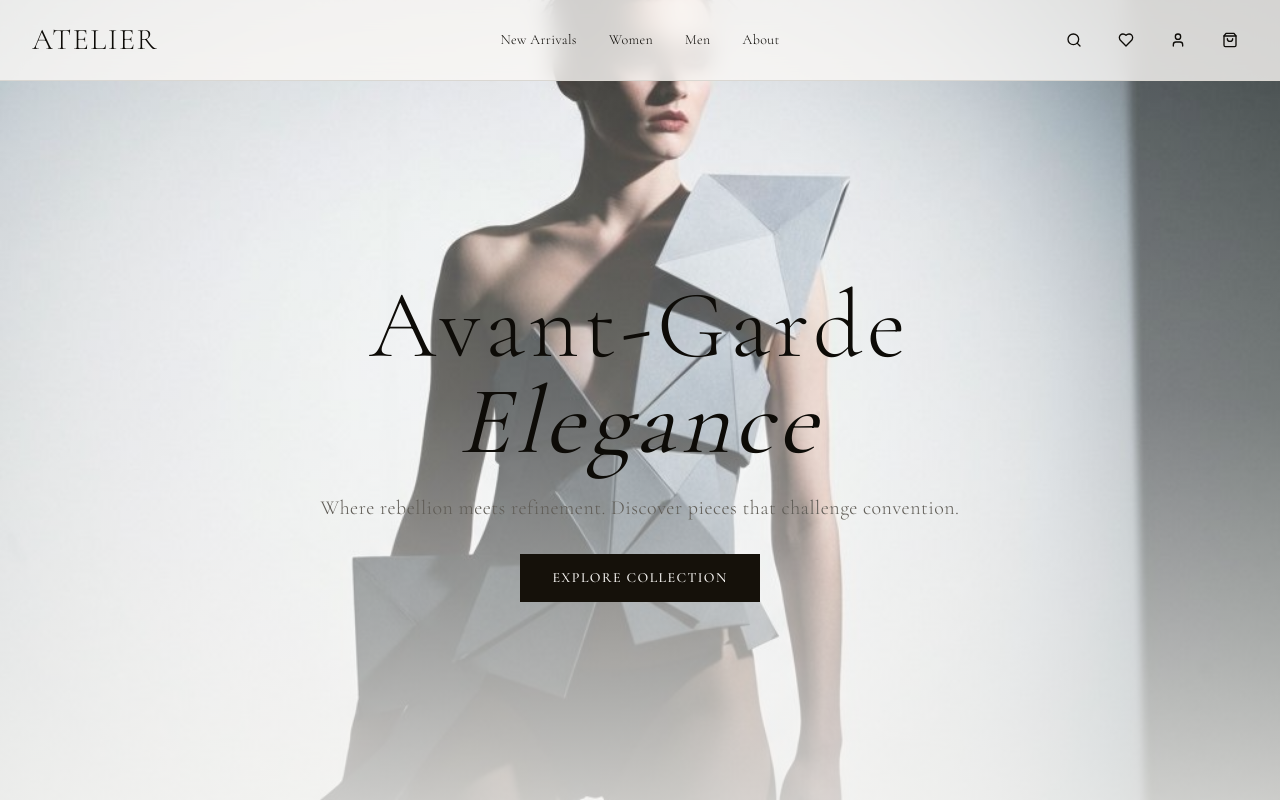
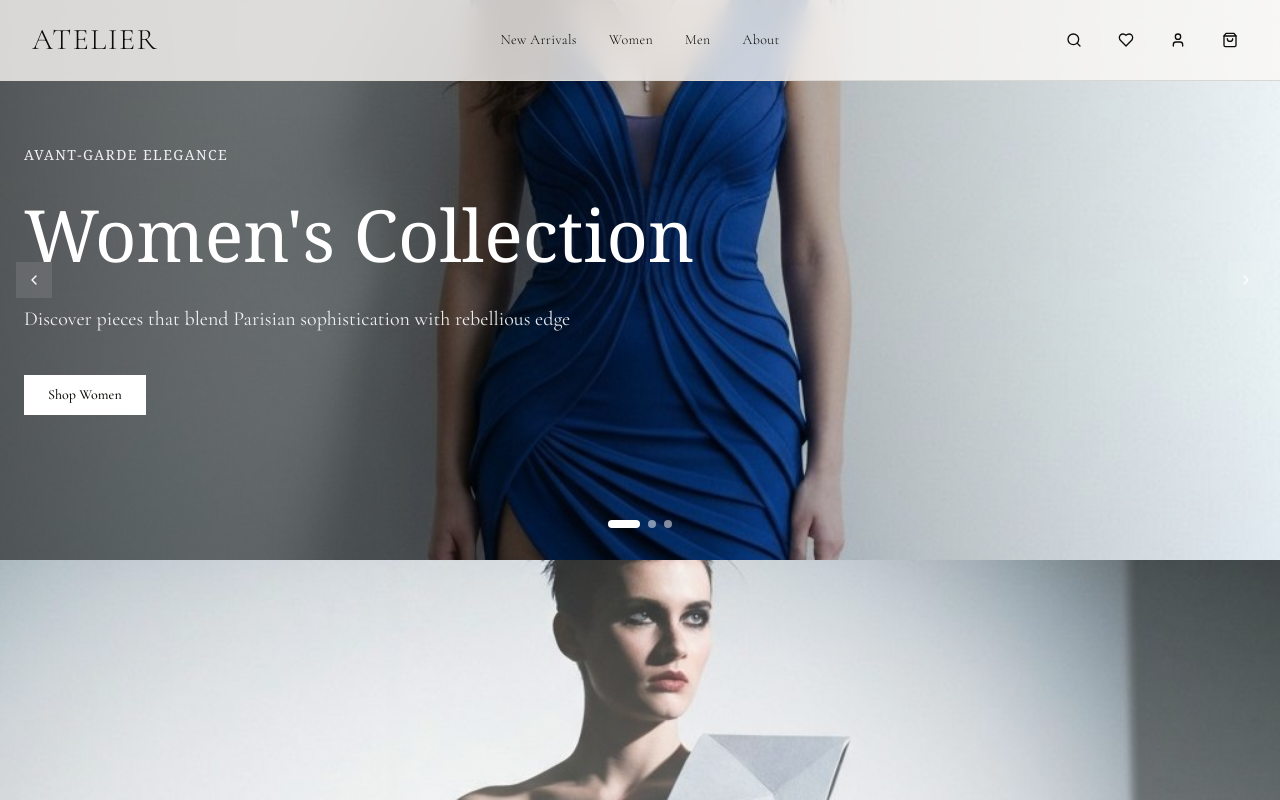
Before and after one commit to flobby41/atelier-storefront, a Next.js app in the folder Atelier-storefront/: page / in a window 1280 px wide. Shown: the top 800 px of the page. Built offline with nearby package versions, Linux system fonts and the light colour scheme.

Commit message:
feat(home): ajouter FeaturedCarousel sur la homepage

```diff
--- a/Atelier-storefront/app/page.tsx
+++ b/Atelier-storefront/app/page.tsx
@@ -3,11 +3,13 @@ import { Hero } from "@/components/hero"
 import { ProductGrid } from "@/components/product-grid"
 import { Newsletter } from "@/components/newsletter"
 import { Footer } from "@/components/footer"
+import { FeaturedCarousel } from "@/components/featured-carousel"
 
 export default function Home() {
   return (
     <main className="min-h-screen">
       <Header />
+      <FeaturedCarousel />
       <Hero />
       <ProductGrid />
       <Newsletter />
```
